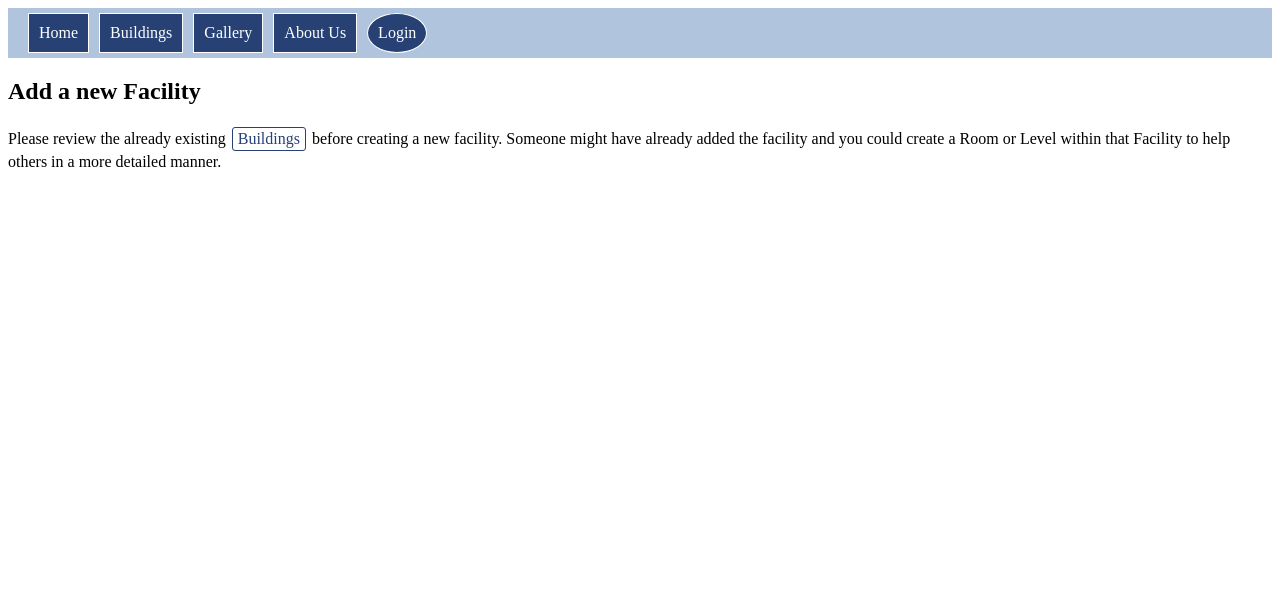
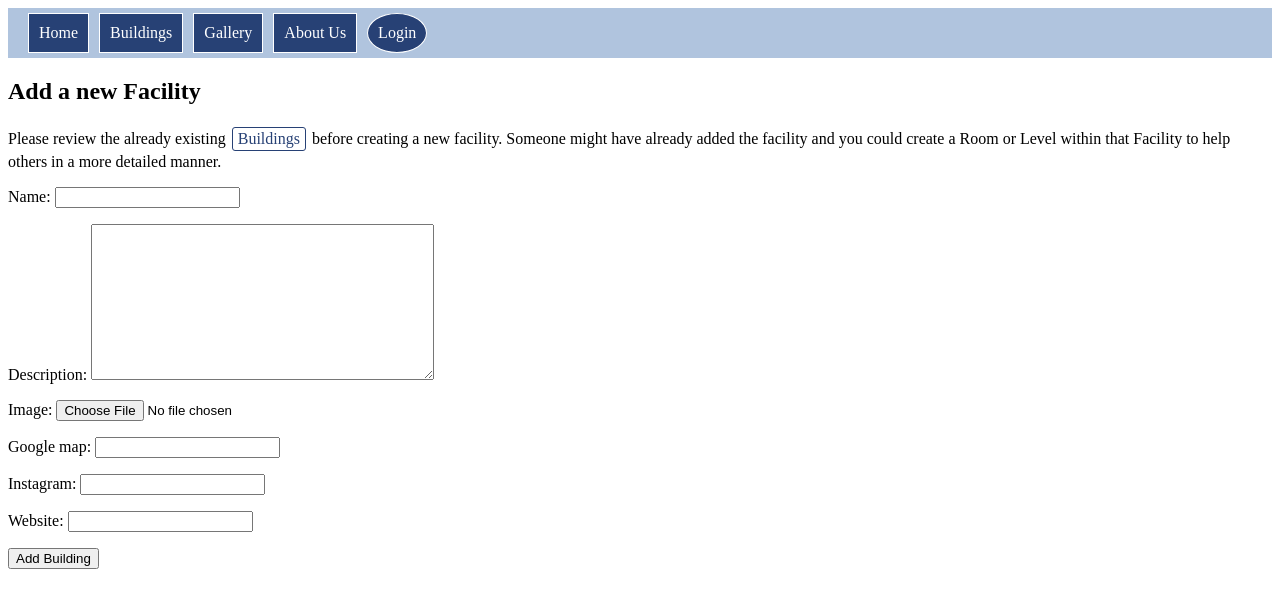
Before and after one commit to CyberNFS/Utility, a Django app: page /new_building/ in a window 1280 px wide. Shown: the top 608 px of the page. Run offline with Django 3.2, Linux system fonts and the light colour scheme.

Commit message:
'new-building', building/<slug:slug>/,  Rankine Building, Second Migration

```diff
--- a/Website/Review/forms.py
+++ b/Website/Review/forms.py
@@ -1,5 +1,5 @@
 from django import forms
-from .models import Comment
+from .models import Comment, Building
 from django.contrib.auth.forms import UserCreationForm
 from django.contrib.auth.models import User
 
@@ -38,3 +38,10 @@ class RegistrationForm(UserCreationForm):
         if commit:
             user.save()
         return user
+
+
+class BuildingForm(forms.ModelForm):
+    class Meta:
+        model = Building
+        fields = ['name', 'description', 'image',
+                  'google_map', 'instagram', 'website']
--- a/Website/Review/models.py
+++ b/Website/Review/models.py
@@ -49,19 +49,23 @@ class Profile(models.Model):
     def __str__(self):
         return f'{self.author.username} : {self.title}'
 
+
 class Building(models.Model):
     name = models.CharField(max_length=255)
-    google_map = models.CharField(max_length=255)
-    instagram = models.CharField(max_length=255)
-    state = models.CharField(max_length=255)
-    zip_code = models.CharField(max_length=255)
-    image = models.ImageField(upload_to="building_images", blank=True)
-    description = models.TextField()
+    description = models.TextField(default='')
+    image = models.ImageField(
+        upload_to="building_images", blank=True, null=True)
+    google_map = models.CharField(max_length=255, default='')
+    instagram = models.CharField(max_length=255, default='')
+    website = models.CharField(max_length=255, default='')
+    # Allowing null for image field
+
     date_added = models.DateTimeField(default=timezone.now)
-    slug = models.SlugField(unique=True, blank=True)
+    slug = models.SlugField(unique=True, blank=True, default='')
 
     def save(self, *args, **kwargs):
-        self.slug = slugify(self.name)
+        if not self.slug:
+            self.slug = slugify(self.name)
         super().save(*args, **kwargs)
 
     def __str__(self):
--- a/Website/Review/views.py
+++ b/Website/Review/views.py
@@ -1,10 +1,10 @@
-from django.shortcuts import render, redirect
+from django.shortcuts import render, redirect, get_object_or_404
 from django.contrib.auth.decorators import login_required
 from django.contrib.auth.models import User
 from django.contrib.auth import login, logout
 from django.contrib.auth import login as auth_login
-from .forms import CommentForm, RegistrationForm
-from .models import Comment
+from .forms import CommentForm, RegistrationForm, BuildingForm
+from .models import Comment, Building
 from django.contrib.auth.forms import AuthenticationForm
 
 
@@ -17,7 +17,6 @@ def buildings(request):
     if request.method == 'POST':
         comment_form = CommentForm(request.POST)
         if comment_form.is_valid():
-
             Comment.objects.create(
                 user=request.user,
                 text=comment_form.cleaned_data['comment'],
@@ -26,8 +25,8 @@ def buildings(request):
             return redirect('buildings')
     else:
         comment_form = CommentForm()
-
-    context = {'comment_form': comment_form}
+    buildings = Building.objects.all()
+    context = {'comment_form': comment_form, 'buildings': buildings}
     return render(request, 'Review/buildings.html', context)
 
 
@@ -76,22 +75,29 @@ def gallery(request):
     return render(request, 'Review/gallery.html', context)
 
 
-def building_profile(request):
-    if request.method == 'POST':
-        form = CommentForm(request.POST)
-        if form.is_valid():
-            # Process the form data, save the comment, etc.
-            return redirect('some-view-name')
-    else:
-        form = CommentForm()
-    context = {'form': form}
-    return redirect('profile')
+def building_profile(request, slug):
+    building = get_object_or_404(Building, slug=slug)
+    context = {
+        'building': building,
+        # 'comments': comments,  # Uncomment if you're including comments
+    }
+    return render(request, 'Review/building_profile.html', context)
 
 
 # @login_required
+
+
 def new_building(request):
-    context = {}
-    return render(request, 'Review/new_building.html', context)
+    if request.method == 'POST':
+        form = BuildingForm(request.POST, request.FILES)
+        if form.is_valid():
+            building = form.save(commit=False)
+            # You can add additional processing here if needed
+            building.save()
+            return redirect('buildings')
+    else:
+        form = BuildingForm()
+    return render(request, 'Review/new_building.html', {'form': form})
 
 
 # @login_required
@@ -148,5 +154,6 @@ def comment(request):
             print(form.errors)
     return render(request, 'Review/comment.html', {'form': form})
 
+
 def about(request):
     return render(request, 'Review/about.html')
--- a/Website/Website/urls.py
+++ b/Website/Website/urls.py
@@ -26,11 +26,13 @@ urlpatterns = [
     path('Review/', include('Review.urls')),
     path('', views.home, name='home'),
     path('buildings/', views.buildings, name='buildings'),
+    path('building/<slug:slug>/', views.building_profile, name='building_profile'),
     path('login/', views.login_view, name='login'),
     path('logout/', views.logout_view, name='logout'),
     path('register/', views.register, name='register'),
     path('gallery/', views.gallery, name='gallery'),
     path('building/', views.building_profile, name='building_profile'),
+    path('building/<slug:slug>/', views.building_profile, name='building_profile'),
     path('new_building/', views.new_building, name='new_building'),
     path('new_room/', views.new_room, name='new_room'),
     path('new_level/', views.new_level, name='new_level'),
--- a/Website/templates/Review/base.html
+++ b/Website/templates/Review/base.html
@@ -62,6 +62,13 @@
             border-radius: 50%;
             object-fit: cover;
         }
+        .building-picture {
+            width: 300px; /* Set the width of the image */
+            height: 200px; /* Set the height of the image */
+            object-fit: cover; /* Ensure the image covers the area without losing its aspect ratio */
+            border-radius: 10px; /* Optional: Adds rounded corners to your image */
+            margin: 10px 0; /* Adds some space above and below the image */
+        }
     </style>
 
 
--- a/Website/templates/Review/new_building.html
+++ b/Website/templates/Review/new_building.html
@@ -1,14 +1,16 @@
 {% extends 'Review/base.html' %}
-
-{% block title %}<strong>Add Building</strong>{% endblock %}
-
+{% block title %}Add Building{% endblock %}
 {% block content %}
 <h2>Add a new Facility</h2>
-<!-- Content specific to the  page -->
+
 
     Please review the already existing <a href="{% url 'buildings' %}" class="btn-small">Buildings</a> before creating a new facility.
     Someone might have already added the facility and you could create a Room or Level within that Facility to help others in a more
     detailed manner.
 
-
+<form method="post" enctype="multipart/form-data">
+    {% csrf_token %}
+    {{ form.as_p }}
+    <button type="submit">Add Building</button>
+</form>
 {% endblock %}
```
Also changed, not shown: Website/templates/Review/building_profile.html (+9 -10 lines), Website/templates/Review/buildings.html (+8 -0 lines), Website/templates/Review/profile.html (+5 -5 lines), Website/Review/migrations/0002_auto_20240309_1750.py (added), Website/media/building_images/IMG_1847.jpg (added), Website/media/building_images/IMG_1847_BhANAU7.jpg (added), 3 other files.
